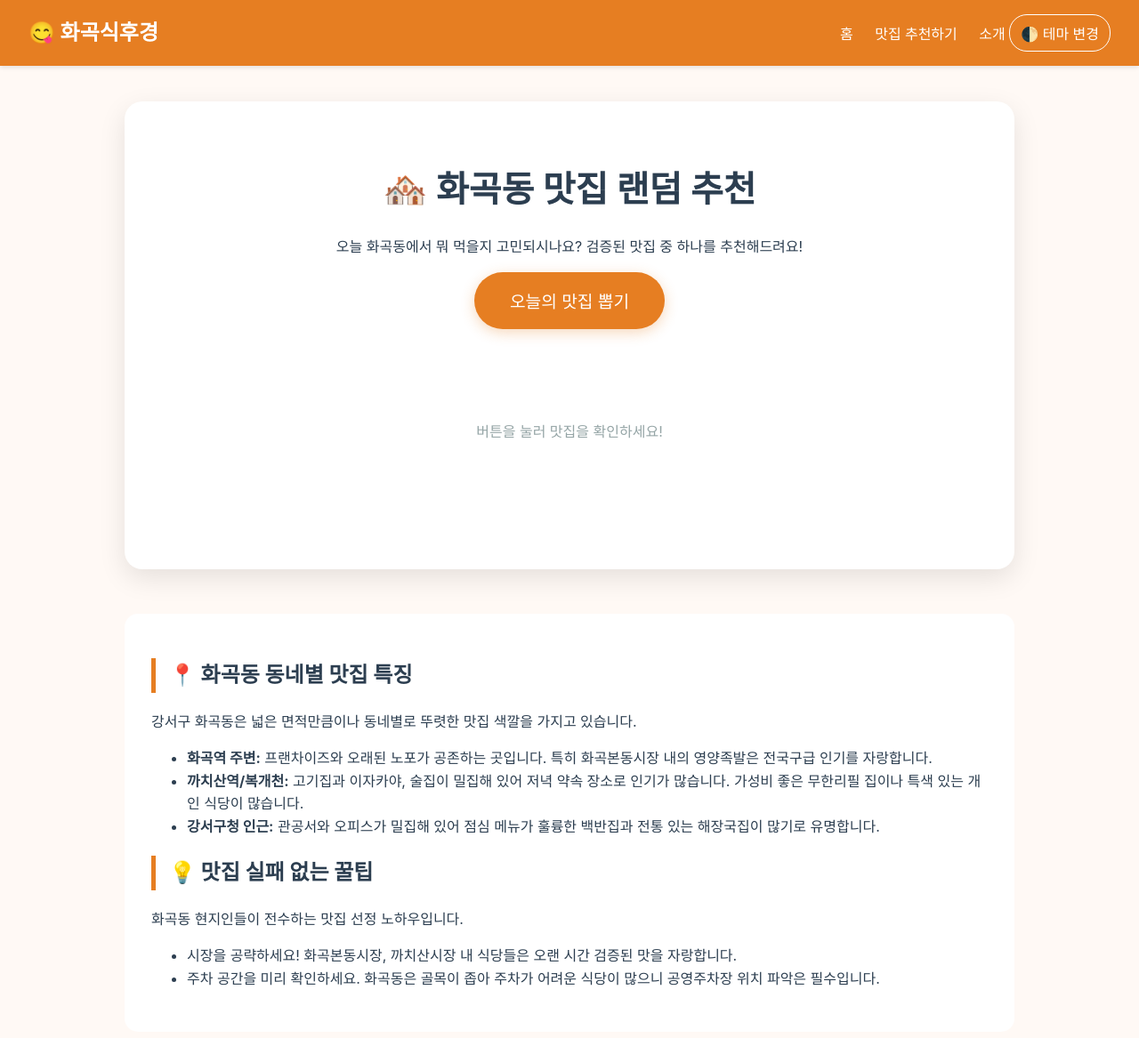
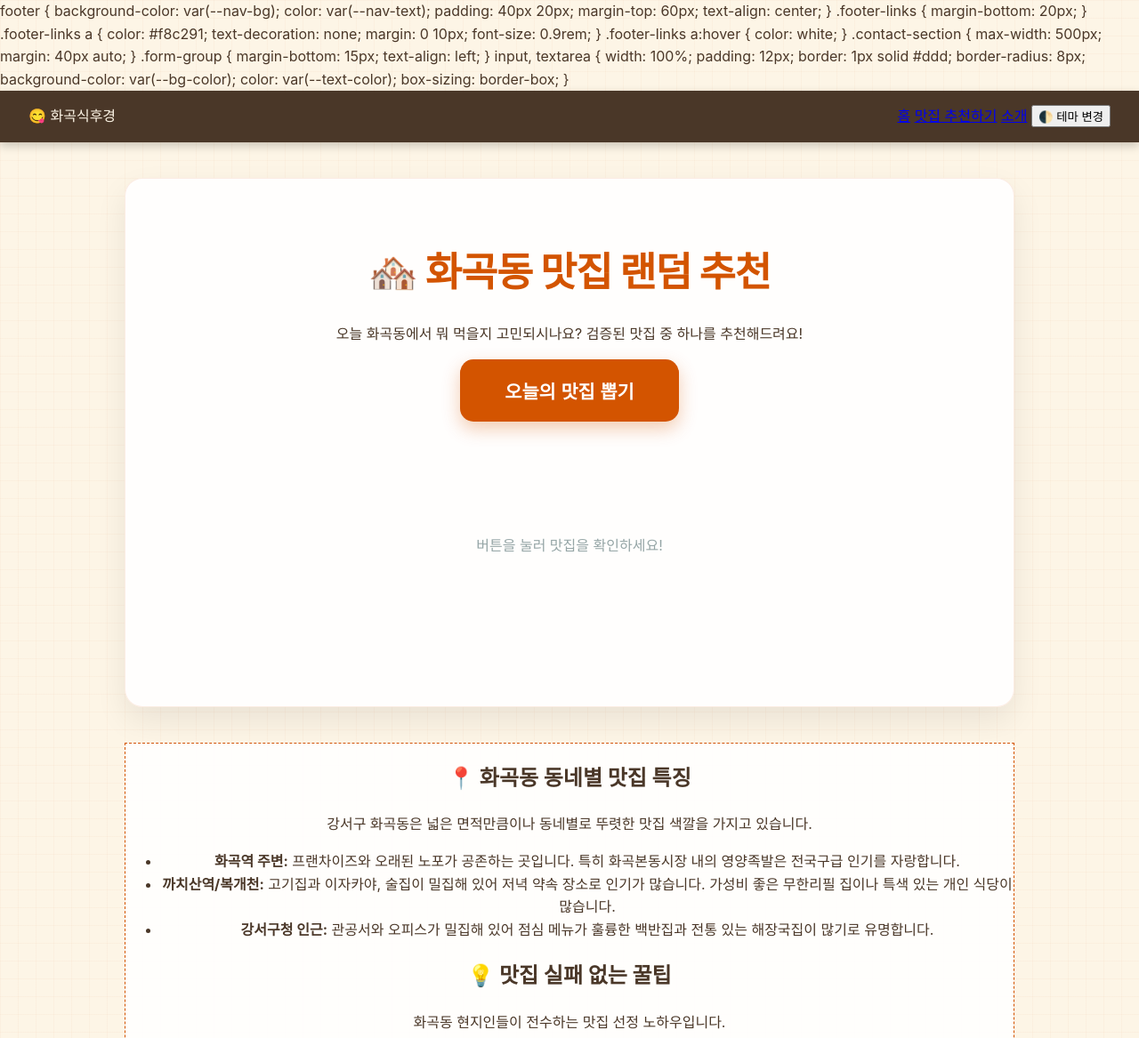
Before and after one commit to Donguk-popo/product-builder-lecture, a plain HTML site: page index.html in a window 1280 px wide. Shown: the top 1167 px of the page at 89% size. Drawn offline with Linux system fonts and the light colour scheme; a script that the page names is missing.

Commit message:
Enhance UI with restaurant-themed background and improved card styles

```diff
--- a/index.html
+++ b/index.html
@@ -8,27 +8,27 @@
     <title>화곡동 맛집 리스트 | 오늘 뭐 먹지? 😋</title>
     <style>
         :root {
-            --bg-color: #fff9f5;
-            --text-color: #2c3e50;
-            --button-bg: #e67e22;
-            --button-hover: #d35400;
+            --bg-color: #fdf5e6; /* 따뜻한 크림색 */
+            --text-color: #4a3728; /* 진한 커피색 */
+            --button-bg: #d35400; /* 구운 오렌지색 */
+            --button-hover: #a04000;
             --card-bg: #ffffff;
             --tag-bg: #f39c12;
             --tag-text: #ffffff;
-            --container-bg: #ffffff;
-            --nav-bg: #e67e22;
-            --nav-text: #ffffff;
+            --container-bg: rgba(255, 255, 255, 0.9);
+            --nav-bg: #4a3728;
+            --nav-text: #fdf5e6;
         }
 
         [data-theme="dark"] {
             --bg-color: #1a1a1a;
-            --text-color: #ecf0f1;
-            --button-bg: #d35400;
-            --button-hover: #e67e22;
-            --card-bg: #2c3e50;
-            --tag-bg: #e67e22;
+            --text-color: #e0d5c1;
+            --button-bg: #e67e22;
+            --button-hover: #d35400;
+            --card-bg: #2c2c2c;
+            --tag-bg: #d35400;
             --tag-text: #ffffff;
-            --container-bg: #2c3e50;
+            --container-bg: rgba(44, 44, 44, 0.9);
             --nav-bg: #000000;
         }
 
@@ -36,6 +36,11 @@
             font-family: 'Pretendard', -apple-system, BlinkMacSystemFont, system-ui, Roboto, sans-serif;
             margin: 0;
             background-color: var(--bg-color);
+            /* 식탁보 느낌의 미세한 체크 패턴 추가 */
+            background-image:
+                linear-gradient(rgba(211, 84, 0, 0.03) 1px, transparent 1px),
+                linear-gradient(90deg, rgba(211, 84, 0, 0.03) 1px, transparent 1px);
+            background-size: 20px 20px;
             color: var(--text-color);
             transition: background-color 0.3s, color 0.3s;
             line-height: 1.6;
@@ -51,10 +56,8 @@
             position: sticky;
             top: 0;
             z-index: 1000;
-            box-shadow: 0 2px 5px rgba(0,0,0,0.1);
+            box-shadow: 0 4px 10px rgba(0,0,0,0.2);
         }
-        nav a { color: var(--nav-text); text-decoration: none; margin-left: 20px; font-weight: 500; }
-        .logo { font-size: 1.5rem; font-weight: bold; cursor: pointer; }
 
         .main-content {
             max-width: 1000px;
@@ -67,51 +70,41 @@
             background-color: var(--container-bg);
             padding: 40px;
             border-radius: 20px;
-            box-shadow: 0 10px 30px rgba(0,0,0,0.1);
+            box-shadow: 0 15px 35px rgba(0,0,0,0.08);
             margin-bottom: 40px;
-            transition: background-color 0.3s;
+            backdrop-filter: blur(5px);
+            border: 1px solid rgba(211, 84, 0, 0.1);
         }
 
-        h1 { font-size: 2.5rem; margin-bottom: 20px; }
-
-        .info-section {
-            text-align: left;
-            margin-top: 50px;
-            padding: 30px;
-            background-color: var(--container-bg);
-            border-radius: 15px;
-        }
-        .info-section h2 { border-left: 5px solid var(--button-bg); padding-left: 15px; }
-
-        .theme-toggle {
-            padding: 8px 12px;
-            cursor: pointer;
-            border-radius: 20px;
-            border: 1px solid var(--nav-text);
-            background: transparent;
-            color: var(--nav-text);
-            font-size: 1rem;
+        h1 {
+            font-size: 2.8rem;
+            margin-bottom: 20px;
+            font-weight: 800;
+            letter-spacing: -1px;
+            color: var(--button-bg);
         }
 
         button.generate-btn {
-            padding: 18px 40px;
-            font-size: 1.2rem;
+            padding: 20px 50px;
+            font-size: 1.3rem;
             border: none;
-            border-radius: 50px;
+            border-radius: 15px;
             background-color: var(--button-bg);
             color: white;
             cursor: pointer;
-            transition: all 0.2s;
-            box-shadow: 0 4px 15px rgba(230, 126, 34, 0.3);
+            transition: all 0.3s cubic-bezier(0.175, 0.885, 0.32, 1.275);
+            box-shadow: 0 8px 20px rgba(211, 84, 0, 0.3);
+            font-weight: bold;
         }
         button.generate-btn:hover {
             background-color: var(--button-hover);
-            transform: translateY(-2px);
+            transform: scale(1.05);
+            box-shadow: 0 12px 25px rgba(211, 84, 0, 0.4);
         }
 
         #result {
             margin: 40px 0;
-            min-height: 150px;
+            min-height: 200px;
             display: flex;
             justify-content: center;
             align-items: center;
@@ -119,30 +112,42 @@
 
         .restaurant-card {
             background-color: var(--card-bg);
-            padding: 25px;
+            padding: 30px;
             border-radius: 15px;
-            box-shadow: 0 5px 15px rgba(0,0,0,0.1);
-            max-width: 400px;
+            box-shadow: 0 10px 25px rgba(0,0,0,0.1);
+            max-width: 450px;
             width: 100%;
-            animation: fadeIn 0.5s ease-out;
-            border: 2px solid var(--button-bg);
+            animation: slideUp 0.6s cubic-bezier(0.23, 1, 0.32, 1);
+            border-left: 8px solid var(--button-bg);
+            text-align: left;
         }
-        .restaurant-card h3 { margin: 0 0 10px; font-size: 1.8rem; color: var(--button-bg); }
-        .restaurant-card p { margin: 5px 0; font-size: 1.1rem; }
+        .restaurant-card h3 { margin: 0 0 12px; font-size: 2rem; color: var(--button-bg); }
+        .restaurant-card p { margin: 8px 0; font-size: 1.15rem; color: var(--text-color); }
+
         .tag {
-            display: inline-block;
             background-color: var(--tag-bg);
             color: var(--tag-text);
-            padding: 4px 12px;
-            border-radius: 20px;
-            font-size: 0.9rem;
-            margin-top: 10px;
+            padding: 5px 15px;
+            border-radius: 8px;
+            font-size: 0.95rem;
+            font-weight: bold;
+            margin-bottom: 15px;
+            display: inline-block;
         }
 
-        @keyframes fadeIn {
-            from { opacity: 0; transform: translateY(20px); }
+        @keyframes slideUp {
+            from { opacity: 0; transform: translateY(30px); }
             to { opacity: 1; transform: translateY(0); }
         }
+
+        /* 푸터와 기타 섹션도 통일감 있게 조정 */
+        .info-section {
+            background-image: radial-gradient(var(--button-bg) 0.5px, transparent 0.5px);
+            background-size: 10px 10px;
+            background-color: var(--container-bg);
+            border: 1px dashed var(--button-bg);
+        }
+    </style>
 
         footer { background-color: var(--nav-bg); color: var(--nav-text); padding: 40px 20px; margin-top: 60px; text-align: center; }
         .footer-links { margin-bottom: 20px; }
```
Also changed, not shown: recommend.html (+47 -36 lines).
